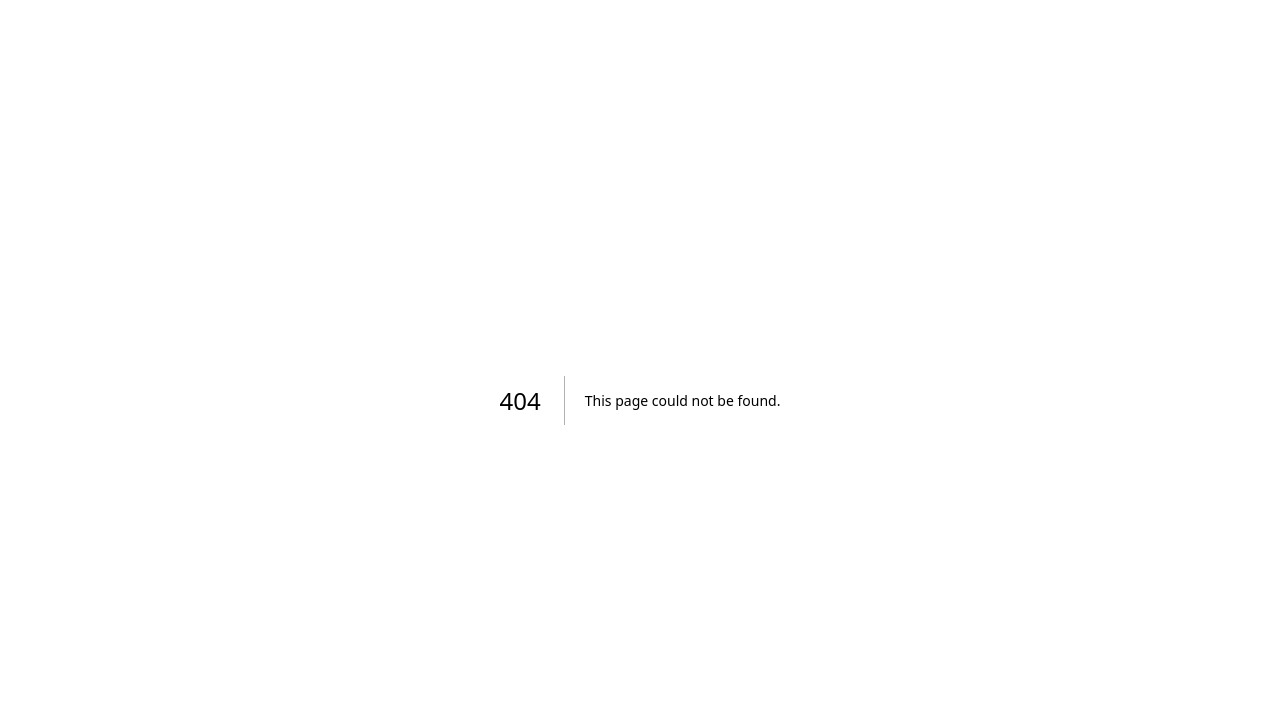
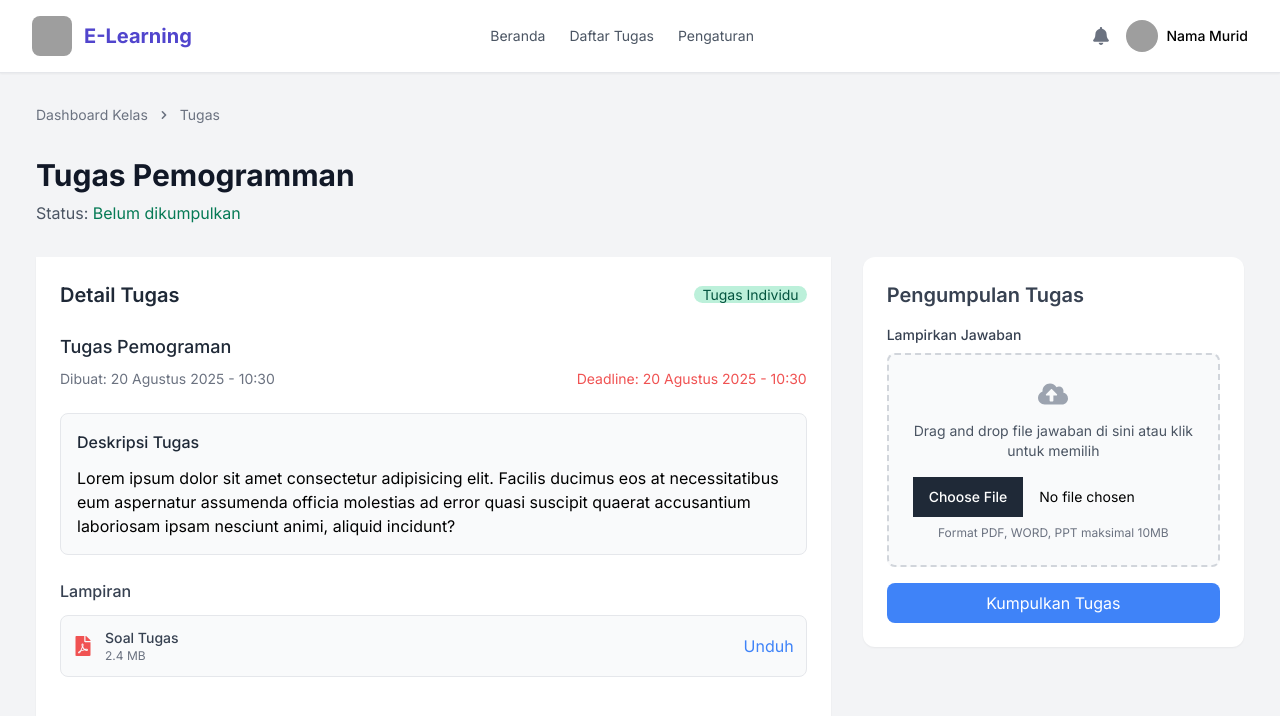
Before and after one commit to FebriansyahAmu/el-smkcktg, a Next.js app: page /murid/enrolled/kelas/1/tugas in a window 1280 px wide. Before the commit this address had no page. Shown: the top 716 px of the page. Built offline with nearby package versions, Linux system fonts and the light colour scheme; grey boxes are pictures that could not be loaded.

Commit message:
add: assignment by id UI

```diff
--- a/src/app/components/courseDetailComponents/Murid.tsx
+++ b/src/app/components/courseDetailComponents/Murid.tsx
@@ -21,7 +21,7 @@ const Murid = ({ id_course, enrollments_token }: ModulProps) => {
   };
   return (
     <>
-      <div className="flex justify-end space-x-2 mt-4">
+      <div className="flex justify-end space-x-2 mt-4 ">
         <input
           type="text"
           id="enrollment-token"
--- a/src/app/components/guruPageComponents/tugasComponents/tugasComponents.tsx
+++ b/src/app/components/guruPageComponents/tugasComponents/tugasComponents.tsx
@@ -96,7 +96,7 @@ export default function TugasPages({ id_course, assignments }: IDCProps) {
   };
 
   return (
-    <div className="flex-1 mt-4 mb-8 max-w-7xl">
+    <div className="flex-1 mt-4 mb-8 p-4 max-w-7xl mx-auto">
       <section className="w-full flex justify-between items-center mb-8">
         <div>
           <h3 className="text-3xl font-semibold text-gray-900">
--- /dev/null
+++ b/src/app/components/muridPageComponents/muridPageAssignments/muridPageAssignments.tsx
@@ -0,0 +1,136 @@
+"use client";
+import MuridPageNavbar from "../muridPageNavbar";
+import Link from "next/link";
+import { HiChevronRight } from "react-icons/hi";
+import { FaCloudUploadAlt, FaFilePdf } from "react-icons/fa";
+
+export default function MuridPageTugas() {
+  return (
+    <div className="min-h-screen flex flex-col bg-gray-100">
+      <MuridPageNavbar />
+
+      <main className="flex-1 w-full max-w-7xl p-9 mx-auto py-8">
+        <section className="mb-8">
+          <div className="flex items-center text-sm text-gray-500 flex-wrap">
+            <Link href={`#`} className="hover:text-indigo-600">
+              Dashboard Kelas
+            </Link>
+            <HiChevronRight className="mx-2 w-4 h-4" />
+            <Link href={``} className="hover:text-indigo-600">
+              Tugas
+            </Link>
+          </div>
+        </section>
+
+        <div className="flex justify-between items-center mb-8">
+          <div>
+            <h1 className="text-3xl font-bold text-gray-900">
+              Tugas Pemogramman
+            </h1>
+            <p className="text-gray-600 mt-2">
+              Status: <span className="text-green-600">Belum dikumpulkan</span>
+            </p>
+          </div>
+          {/* add buttons here */}
+        </div>
+
+        <div className="grid grid-cols-1 lg:grid-cols-3 gap-8">
+          <div className="lg:col-span-2">
+            <div className="bg-white rounde-xl shadow-sm p-6">
+              <div className="flex justify-between items-center mb-6">
+                <h2 className="text-xl font-semibold text-gray-800">
+                  Detail Tugas
+                </h2>
+                <div className="text-sm text-gray-500">
+                  <span className="bg-green-200 text-green-800 px-2 rounded-full">
+                    Tugas Individu
+                  </span>
+                </div>
+              </div>
+
+              <div className="mb-6">
+                <h3 className="text-lg font-medium text-gray-800 mb-2">
+                  Tugas Pemograman
+                </h3>
+                <div className="flex justify-between">
+                  <p className="text-gray-500 text-sm">
+                    Dibuat: 20 Agustus 2025 - 10:30
+                  </p>
+                  <p className="text-red-500 text-sm">
+                    Deadline: 20 Agustus 2025 - 10:30
+                  </p>
+                </div>
+              </div>
+
+              <div className="mb-6 border border-gray-200 rounded-lg p-4 bg-gray-50">
+                <h2 className="font-medium text-gray-800 mb-3">
+                  Deskripsi Tugas
+                </h2>
+                <div className="prose max-w-none">
+                  <p>
+                    Lorem ipsum dolor sit amet consectetur adipisicing elit.
+                    Facilis ducimus eos at necessitatibus eum aspernatur
+                    assumenda officia molestias ad error quasi suscipit quaerat
+                    accusantium laboriosam ipsam nesciunt animi, aliquid
+                    incidunt?
+                  </p>
+                </div>
+              </div>
+
+              <div className="mb-6">
+                <h4 className="font-medium text-gray-700 mb-3">Lampiran</h4>
+                <div className="space-y-2">
+                  <div className="flex items-center justify-between p-3 bg-gray-50 rounded-lg border border-gray-200">
+                    <div className="flex items-center">
+                      <FaFilePdf className="text-red-500  text-xl mr-3" />
+                      <div>
+                        <p className="text-sm font-medium text-gray-700">
+                          Soal Tugas
+                        </p>
+                        <p className="text-xs text-gray-500">2.4 MB</p>
+                      </div>
+                    </div>
+                    <Link
+                      href={`#`}
+                      className="text-blue-500 hover:text-blue-600"
+                    >
+                      Unduh
+                    </Link>
+                  </div>
+                </div>
+              </div>
+            </div>
+          </div>
+          {/* Sidebar */}
+          <div className="lg:col-span-1 space-y-6">
+            <div className="bg-white rounded-xl shadow-sm p-6">
+              <h2 className="text-xl font-semibold text-gray-700 mb-4">
+                Pengumpulan Tugas
+              </h2>
+              <div className="mb-4">
+                <label className="block text-sm font-medium text-gray-700 mb-2">
+                  Lampirkan Jawaban
+                </label>
+                <div className="border-2 border-dashed border-gray-300 rounded-lg p-6 text-center bg-gray-50">
+                  <div className="flex justify-center">
+                    <FaCloudUploadAlt className="text-3xl text-gray-400 mb-3" />
+                  </div>
+                  <p className="text-sm text-gray-600 mb-2">
+                    Drag and drop file jawaban di sini atau klik untuk memilih
+                  </p>
+                  <input type="file" className="text-sm mt-2" />
+                  <p className="text-xs text-gray-500 mt-2">
+                    Format PDF, WORD, PPT maksimal 10MB
+                  </p>
+                </div>
+              </div>
+              <button className="w-full px-4 py-2 bg-blue-500 text-white rounded-lg hover:bg-blue-700 transition-colors">
+                Kumpulkan Tugas
+              </button>
+            </div>
+          </div>
+        </div>
+      </main>
+    </div>
+  );
+}
--- /dev/null
+++ b/src/app/murid/enrolled/kelas/[idCourse]/tugas/page.tsx
@@ -0,0 +1,11 @@
+import MuridPageTugas from "@/app/components/muridPageComponents/muridPageAssignments/muridPageAssignments";
+
+type PropsParams = {
+  params: {
+    idCourse: number;
+  };
+};
+
+export default function Tugas({ params }: PropsParams) {
+  return <MuridPageTugas />;
+}
```
